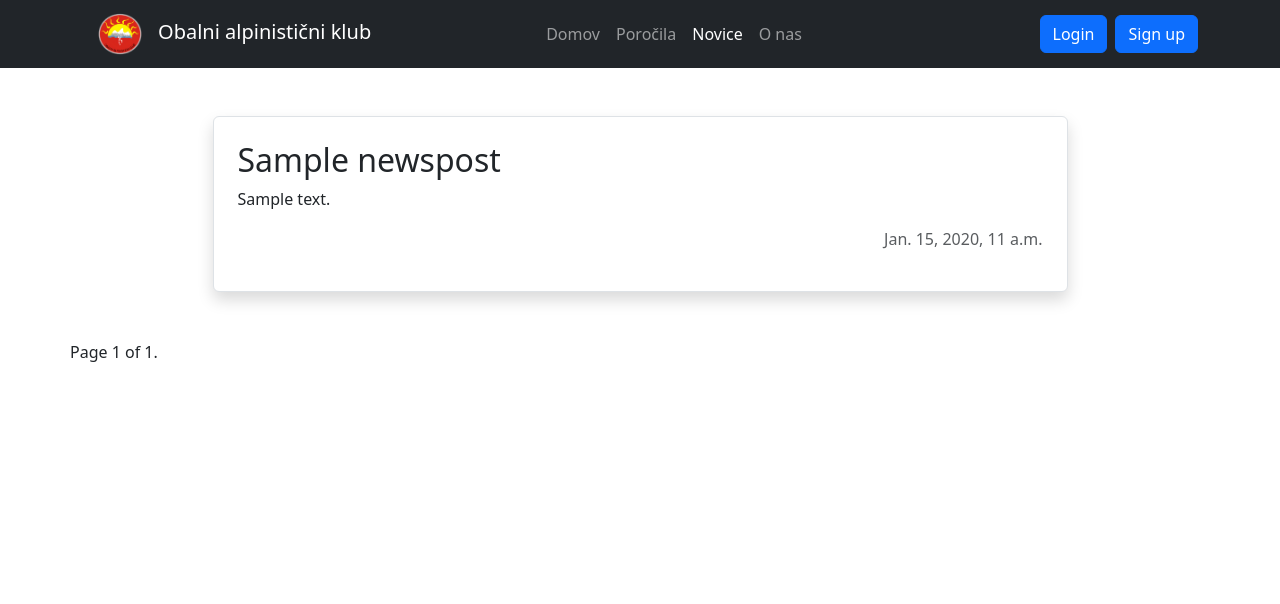
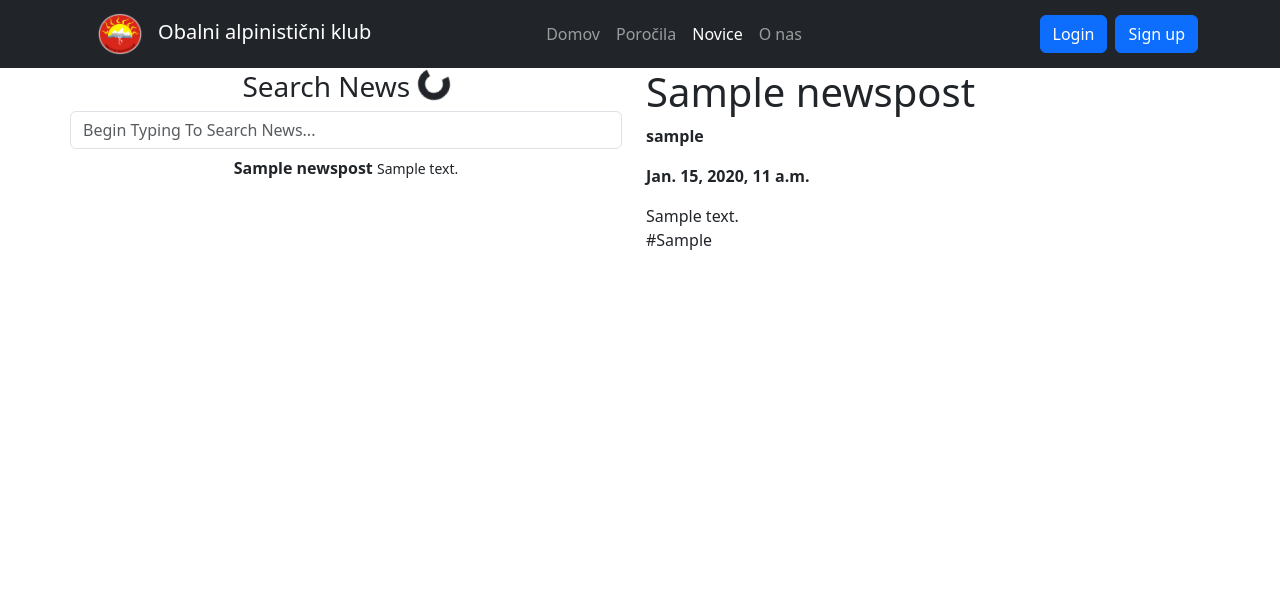
Before and after one commit to Tiggax/DEDIS-project, a Django app: page /news in a window 1280 px wide. Shown: the top 604 px of the page. Run offline with Django 5.2, Linux system fonts and the light colour scheme; tables that the repository leaves empty hold one stand-in row (values such as "Sample post"); parts of the project's set-up code (start-up, migrations or seed data) failed here and were passed over; some libraries are stand-ins or nearby versions.

Commit message:
add dynamic news page

```diff
--- a/api/urls.py
+++ b/api/urls.py
@@ -35,6 +35,7 @@ apis = ([
     path('render/<str:object>/<uuid:id>/<path:template>', views.render_template, name="render"),
     path('comments/<uuid:id>', views.comments, name="comments"),
     path('comment/<uuid:id>', views.post_comment, name="post_comment"),
+    path('news', views.news, name="news"),
 ], "api")
 
 
--- a/pages/views.py
+++ b/pages/views.py
@@ -52,7 +52,7 @@ def news(req):
     ctx = {}
     news = NewsPost.objects.order_by("created")
     page_length = req.GET.get("page_count")
-    paginator = Paginator(news, page_length if page_length else 25)
+    paginator = Paginator(news, page_length if page_length else 10)
     page_number = req.GET.get("page")
     ctx["posts"] =  paginator.get_page(page_number)
     return render(req, "pages/news.html", ctx)
--- a/templates/pages/news.html
+++ b/templates/pages/news.html
@@ -1,13 +1,30 @@
 {% extends "base.html" %}
 {% load static %}
 {% block content %}
-<div class="list-group row align-items-center">
-  {% for post in posts %}
-  {% comment %} <div hx-post="{% url 'render' 'widgets/news_post.html' post %}" hx-trigger="load">
-    <img alt="Result loading..." class="htmx-indicator" width="150" src="/img/bars.svg"/>
-  </div> {% endcomment %}
-  {% include "widgets/news/card.html" with data=post %}
-  {% endfor %}
-  {% include "widgets/paginator.html" with paginator=posts %}
-</div>
-{% endblock content%}
+<div class="row">
+
+  <div class="list-group col align-items-center">
+    <h3>
+      Search News
+      <span class="htmx-indicator spinner-border" role="status">
+          <span class="sr-only"></span>
+       </span>
+    </h3>
+    {% csrf_token %}
+    <input class="form-control" type="search"
+           name="search" placeholder="Begin Typing To Search News..."
+           hx-post="{% url 'api:news' %}"
+           hx-trigger="input changed delay:500ms, keyup[key=='Enter'], load"
+           hx-target="#news--selection"
+           hx-indicator=".htmx-indicator"
+           hx-vals='{"csrfmiddlewaretoken": "{{csrf_token}}"}'
+    >
+    <div id="news--selection">
+      {% include "widgets/news/tree.html" with data=posts%}
+    </div>
+  </div>
+  <div id="news--container" class="col">
+    {% include "widgets/news/post.html"  with data=posts|first %}
+  </div>
+  </div>
+{% endblock content %}
--- a/templates/widgets/news/card.html
+++ b/templates/widgets/news/card.html
@@ -1,8 +1,11 @@
-<a href="{% url 'pages:get_news' data.id %}" class="card shadow w-75 p-4 m-5 col list-group-item list-group-item-action">
-    <h2>{{ data.title }}</h2>
-    <p class="card-text">{{data.content|safe|truncatechars_html:500}}</p>
-    <div class="row">
-    <p class="text-body-secondary col">{{data.post_author}}</p>
-    <p class="text-body-secondary col text-end">{{data.created}}</p>
-    </div>
-</a>
+<div
+        hx-trigger="click"
+        hx-get="{% url 'api:render' 'NewsPost' data.id 'widgets/news/post.html' %}"
+        hx-target="#news--container"
+        hx-swap="innerHTML"
+
+        class="btn"
+    >
+        <strong>{{data.title}}</strong>
+        <small>{{data.content | safe | truncatechars_html:50}}</small>
+</div>
--- a/templates/widgets/news/post.html
+++ b/templates/widgets/news/post.html
@@ -0,0 +1,10 @@
+<h1>{{data.title}}</h1>
+<p><b>{{data.author}}</b></p>
+<p><b>{{data.created}}</b></p>
+
+{{data.content | safe}}
+
+
+{% for tag in data.tags.all %}
+<p>{{tag}}</p>
+{% endfor %}
--- /dev/null
+++ b/templates/widgets/news/tree.html
@@ -0,0 +1,15 @@
+{% for post in data %}
+  {% include "widgets/news/card.html" with data=post %}
+{% endfor %}
+{% if data.next_page_number <= data.paginator.num_pages %}
+<div
+hx-post="{% url 'api:news' %}?page={{ data.next_page_number }}"
+hx-trigger="revealed"
+hx-swap="outerHTML"
+hx-vals='{"csrfmiddlewaretoken": "{{csrf_token}}", "search": "{{search}}"}'
+>
+  <div class="spinner-border" role="status">
+    <span class="sr-only"></span>
+  </div>
+</div>
+{% endif %}
```
Also changed, not shown: api/views.py (+54 -0 lines).
